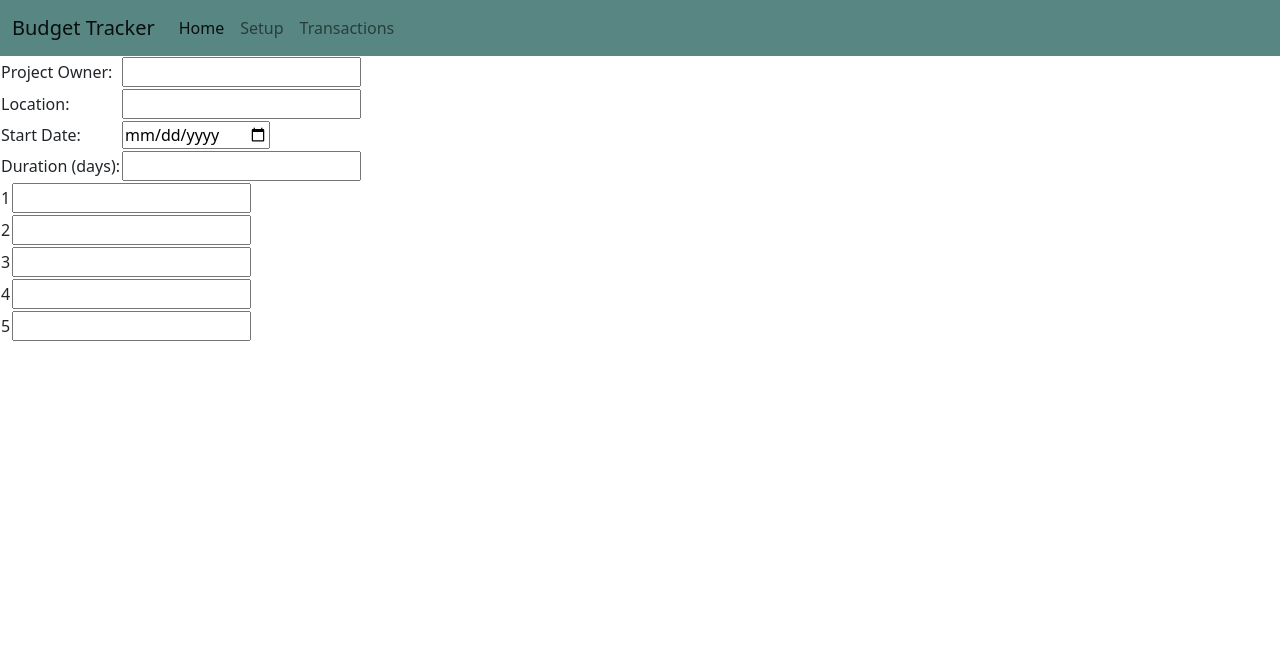
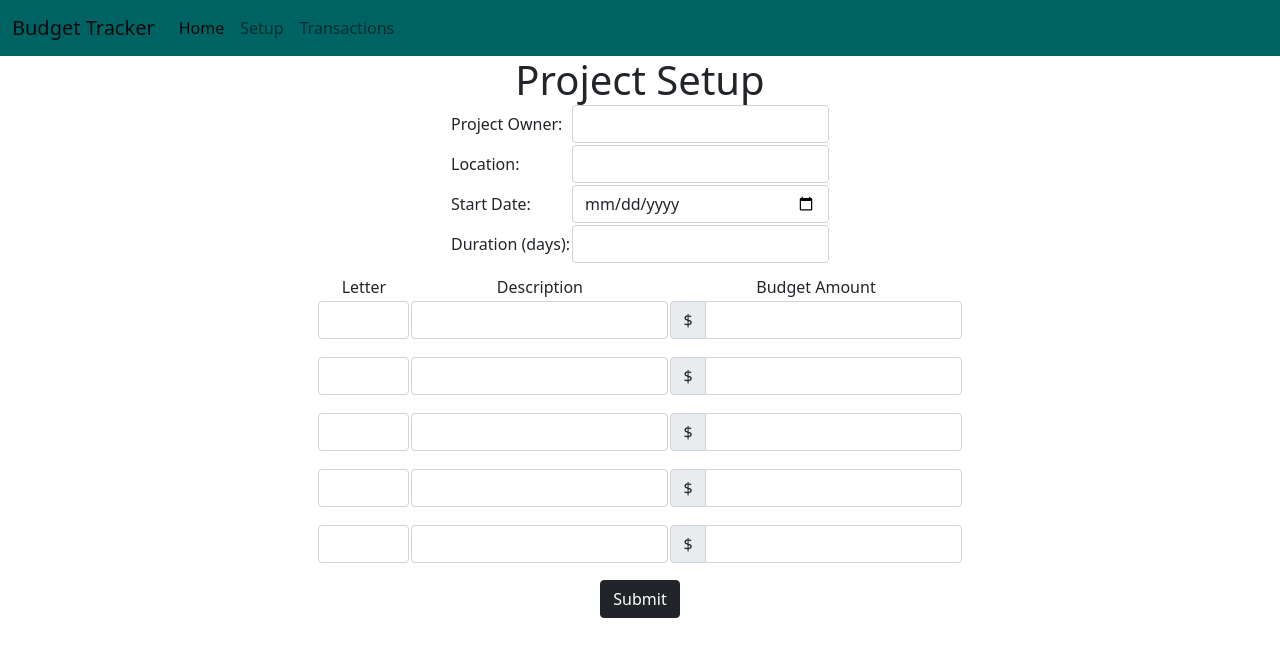
Before and after one commit to erictau/CS50-Final-Project, a Flask app: page /setup in a window 1280 px wide. Shown: the top 657 px of the page. Run offline with Flask 2, Linux system fonts and the light colour scheme; some libraries are stand-ins or nearby versions.

Commit message:
Fixed Nav Bar collapse function, added first chart to index page

```diff
--- a/app.py
+++ b/app.py
@@ -22,22 +22,67 @@ db = SQL("sqlite:///budget.db")
 
 
 #Routes
-@app.route("/")
+@app.route("/", methods=["GET", "POST"])
 def index():
     """Homepage. Displays project info and financial dashboard."""
-    return render_template("index.html")
+
+    if request.method == "POST":
+        return render_template("index.html")
+
+
+    if request.method == "GET":
+        budgets = db.execute("SELECT letters, amount FROM budgets")
+        x_vals = []
+        y_vals = []
+
+        for budget in budgets:
+            x_vals.append(budget["letters"])
+            y_vals.append(budget["amount"])
+
+        colors = ["#FF6666", "#FFB266", "#009999" , "#66B2FF", "#6666FF"]
+        return render_template("index.html", xVals = x_vals, yVals = y_vals, colors = colors)
 
 
 @app.route("/setup", methods=["GET", "POST"])
 def setup():
     """Starts a new project. Initializes budgets and project info."""
     if request.method == "POST":
+        # Project section inputs.
+        project_owner = request.form.get("owner")
+        location = request.form.get("location")
+        date = request.form.get("date")
+        duration = request.form.get("duration")
 
-        return render_template("setup.html")
+        # Checks for an incomplete project input section.
+        if None in {project_owner, location, date, duration}:
+            return render_template("setup.html", error_message = "Form is not complete. Please try again.")
+
+        # Budget section inputs
+        budget_dict=[]
+        # Hard coded length 5, same hard-coded setup in setup.html
+        for i in range(5):
+            form_letter = "letter " + str(i)
+            form_description = "description " + str(i)
+            form_budget = "budget " + str(i)
+            letter = request.form.get(form_letter)
+            description = request.form.get(form_description)
+            budget = request.form.get(form_budget)
+            if not letter == "" and not budget == "":
+                budget_dict.append({"letter": letter, "description": description, "budget": budget})
+
+        # Update database with the inputs
+        db.execute("INSERT INTO info (owner_name, location, start_date, project_duration) VALUES (?, ?, ?, ?)", project_owner, location, date, duration)
+
+        for row in budget_dict:
+            db.execute("INSERT INTO budgets (letters, description, amount) VALUES (?, ?, ?)", row["letter"], row["description"], row["budget"])
+
+        return render_template("index.html", confirmation_message = "Project setup is successful.")
 
     if request.method == "GET":
-
-        return render_template("setup.html")
+        if len(db.execute("SELECT * FROM info")):
+            return render_template("index.html", confirmation_message = "Project is already set up.")
+        else:
+            return render_template("setup.html")
 
 @app.route("/transactions", methods=["GET", "POST"])
 def transactions():
--- a/static/style.css
+++ b/static/style.css
@@ -7,3 +7,43 @@
 {
 
 }
+
+.budget-info
+{
+    text-align: center;
+    margin-top: 10px;
+}
+
+.budget-info-cell
+{
+    text-align: center;
+}
+
+.charts
+{
+    margin: auto;
+}
+
+.confirmation-msg
+{
+    text-align: center;
+    margin: auto;
+}
+
+.error-msg
+{
+    text-align: center;
+    margin: auto;
+    color: red;
+}
+
+h1
+{
+    margin: auto;
+    text-align: center;
+}
+
+table, td
+{
+    margin: auto;
+}
--- a/templates/layout.html
+++ b/templates/layout.html
@@ -7,13 +7,17 @@
 
 <!-- CSS Bootstrap -->
 <link href="https://cdn.jsdelivr.net/npm/bootstrap@5.1.3/dist/css/bootstrap.min.css" rel="stylesheet" integrity="sha384-1BmE4kWBq78iYhFldvKuhfTAU6auU8tT94WrHftjDbrCEXSU1oBoqyl2QvZ6jIW3" crossorigin="anonymous">
+<!-- JavaScript Bundle with Popper -->
+<script src="https://cdn.jsdelivr.net/npm/bootstrap@5.1.3/dist/js/bootstrap.bundle.min.js" integrity="sha384-ka7Sk0Gln4gmtz2MlQnikT1wXgYsOg+OMhuP+IlRH9sENBO0LRn5q+8nbTov4+1p" crossorigin="anonymous"></script>
+
 <link href="static/style.css" rel="stylesheet">
 
 <title>CS50 Final | {% block title %}{% endblock %}</title>
     </head>
 
     <body>
-        <nav class="navbar navbar-expand-lg navbar-light" style="background-color:rgb(88, 134, 131)">
+      <!-- Bootstrap Navbar -->
+      <nav class="navbar navbar-expand-lg navbar-light" style="background-color:rgb(00, 99, 99)">
           <div class="container-fluid">
             <a class="navbar-brand" href="/">Budget Tracker</a>
             <button class="navbar-toggler" type="button" data-bs-toggle="collapse" data-bs-target="#navbarNavDropdown" aria-controls="navbarNavDropdown" aria-expanded="false" aria-label="Toggle navigation">
@@ -22,7 +26,7 @@
             <div class="collapse navbar-collapse" id="navbarNavDropdown">
               <ul class="navbar-nav">
                 <li class="nav-item">
-                    <a class="nav-link active" aria-current="page" href="/">Home</a>
+                  <a class="nav-link active" href="/">Home</a>
                 </li>
                 <li class="nav-item">
                   <a class="nav-link" href="/setup">Setup</a>
@@ -35,7 +39,6 @@
           </div>
         </nav>
 
-
         <main>
             {% block main %}{% endblock %}
         </main>
@@ -44,5 +47,25 @@
 
         </footer>
 
+      <script>
+        // TO DO: Fix the nav-bar to show the active page as black. Plan is to use JS to change class 'active' to whichever page has loaded or been clicked.
+        /*
+        function activeNavState(navItems) {
+          console.log(this);
+          for(let i = 0; i < navItems.length; i++) {
+            navItems[i].classList.remove('active');
+          }
+          this.classList.add("active");
+        }
+
+        // Navbar active item manipulation
+        let navItems = document.getElementsByClassName("nav-link");
+
+        for(let i = 0; i < navItems.length; i++){
+          navItems[i].addEventListener("click", activeNavState(navItems))
+        }
+        */
+
+      </script>
     </body>
 </html>
--- a/templates/setup.html
+++ b/templates/setup.html
@@ -5,7 +5,9 @@
 {% endblock %}
 
 {% block main %}
-<div class="project-info">
+<div class="error-msg"> {{ error_message }}</div>
+<h1>Project Setup</h1>
+<div class="container-fluid">
     <table>
         <form action="/setup" method="post">
             <tr>
@@ -13,7 +15,7 @@
                     <label for="owner">Project Owner:</label>
                 </td>
                 <td>
-                    <input type="text" name="owner" autocomplete="off">
+                    <input type="text" class="form-control" name="owner" autocomplete="off">
                 </td>
             </tr>
             <tr>
@@ -21,7 +23,7 @@
                     <label for="location">Location:</label>
                 </td>
                 <td>
-                    <input type="text" name="location" autocomplete="off">
+                    <input type="text" class="form-control" name="location" autocomplete="off">
                 </td>
             </tr>
             <tr>
@@ -29,7 +31,7 @@
                     <label for="startdate">Start Date:</label>
                 </td>
                 <td>
-                    <input type="date" name="date" autocomplete="off">
+                    <input type="date" class="form-control" name="date" autocomplete="off">
                 </td>
             </tr>
             <tr>
@@ -37,28 +39,42 @@
                     <label for="duration">Duration (days):</label>
                 </td>
                 <td>
-                    <input type="number" name="duration" min="0">
+                    <input type="number" class="form-control" name="duration" min="0">
                 </td>
             </tr>
-        </form>
     </table>
 </div>
 
 <div class="budget-info">
-    <table>
-        <form action="/setup" method="post">
-            {% for i in range(1,6) %}
+        <table>
+            <tr>
+                <td>Letter</td>
+                <td>Description</td>
+                <td>Budget Amount</td>
+            </tr>
+            {% for i in range(5) %}
             <tr>
                 <td>
-                    <label for="{{ i }}">{{ i }}</label>
+                    <div class="input-group mb-3">
+                        <input type="text" class="form-control" size="2" maxlength="1" name="letter {{ i }}">
+                    </div>
                 </td>
                 <td>
-                    <input type="text" name={{ i }}>
+                    <div class="input-group mb-3">
+                        <input type="text" class="form-control" name="description {{ i }}">
+                    </div>
+                </td>
+                <td>
+                    <div class="input-group mb-3">
+                        <span class="input-group-text">$</span>
+                        <input type="number" class="form-control" name="budget {{ i }}" aria-label="Dollar amount (with dot and two decimal places)">
+                      </div>
                 </td>
             </tr>
         {% endfor %}
+    </table>
+    <input type="submit" class="btn btn-dark">
         </form>
-    </table>
 </div>
 
 {% endblock %}
```
Also changed, not shown: templates/index.html (+45 -1 lines), budget.db. Lines whose indentation alone changed are shown as unchanged.
